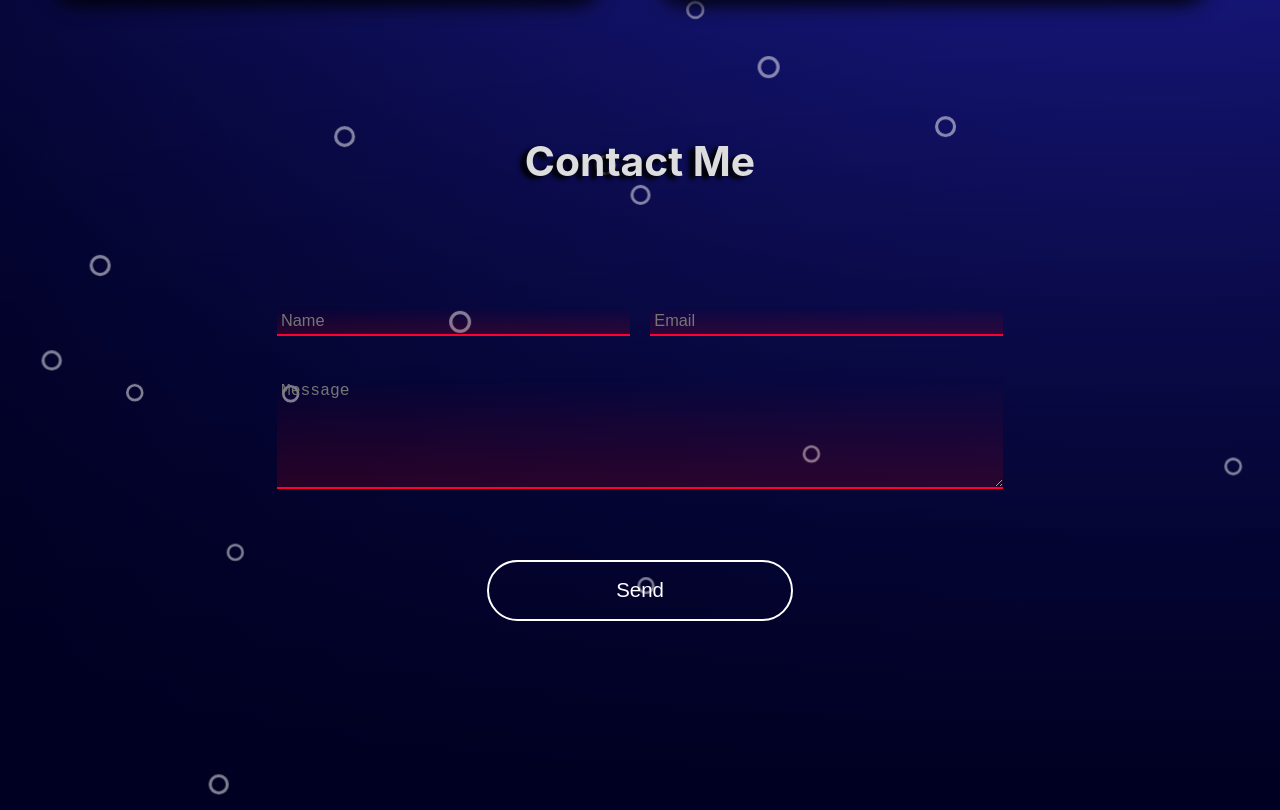
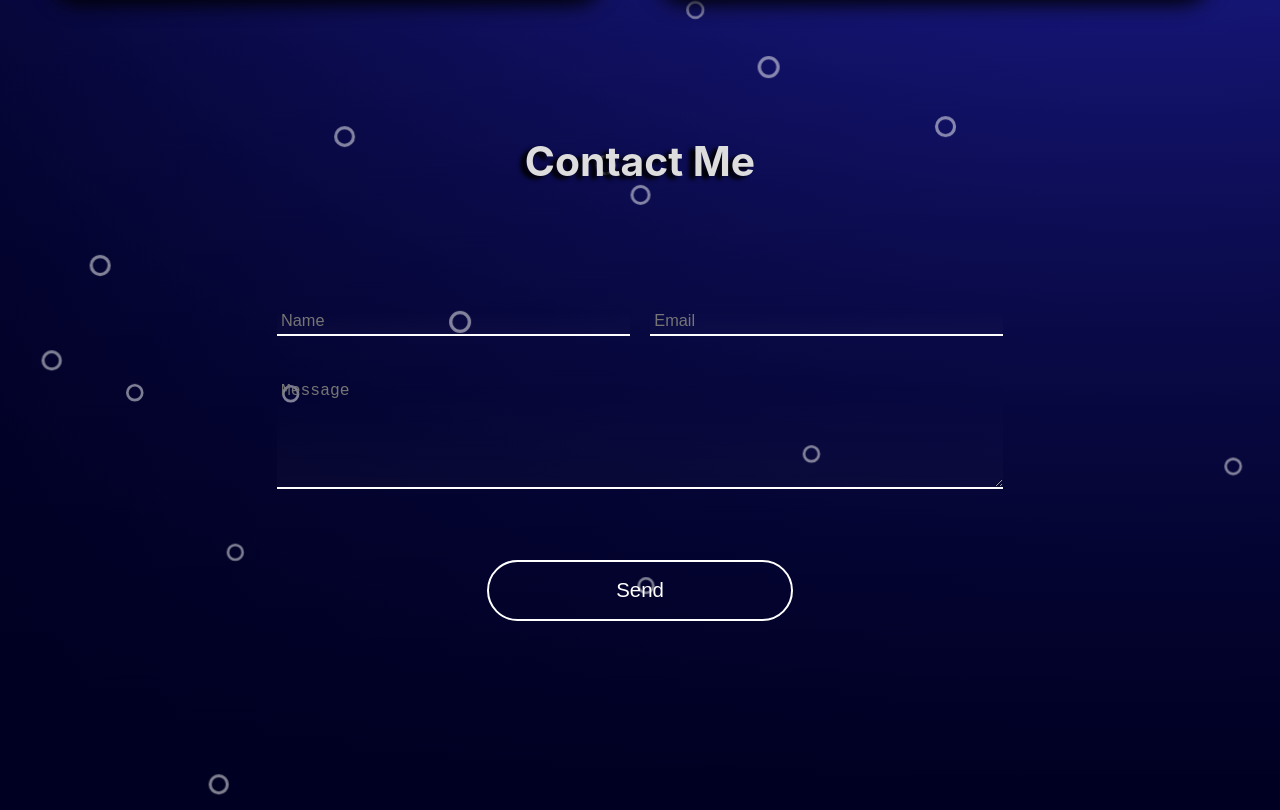
Before and after one commit to Faboid/portfolio, a React (Create React App) app: page / in a window 1280 px wide. Shown: the part 2024-2834 px from the top of the page. Built offline with nearby package versions, Linux system fonts and the light colour scheme; the HTML template or start-up script is replaced by a standard one.

Commit message:
Moved from styling with :invalid to .invalid to ensure the error style is only applied after an attempted submission.

```diff
--- a/src/components/FormInputField.css
+++ b/src/components/FormInputField.css
@@ -16,6 +16,10 @@
     transition: border-bottom 500ms;
 }
 
+.input-container.invalid {
+    border-bottom: 2px solid var(--input-error-text-color);
+}
+
 .input-field {
     outline: none;
     padding: 0.2rem;
@@ -28,11 +32,7 @@
     font-size: 80%;
 }
 
-.input-container:has(.input-field:invalid) {
-    border-bottom: 2px solid var(--input-error-text-color);
-}
-
-.input-field:invalid {
+.input-field.invalid {
     background: var(--input-field-invalid-bg);
 }
 
--- a/src/components/FormInputField.js
+++ b/src/components/FormInputField.js
@@ -7,6 +7,8 @@ export default function FormInputField({ name, type, placeholder, submissionAtte
     const [errorMessage, setErrorMessage] = useState("");
     const [hasValue, setHasValue] = useState(false);
     const labelClass = "input-label " + ((hasValue) ? "show" : "");
+    const fieldClass = "input-field " + ((errorMessage !== "") ? "invalid" : "");
+    const containerClass = "input-container " + ((errorMessage !== "") ? "invalid" : "");
 
     function CheckIfEmpty(e) {
         let status = e.target.value.length > 0;
@@ -52,11 +54,11 @@ export default function FormInputField({ name, type, placeholder, submissionAtte
     }
 
     const inputField = (multiline) ?
-        <textarea type={type} onInvalid={onInvalid} required={true} name={name} placeholder={placeholder} onChange={CheckIfEmpty} className='input-field'/> :
-        <input type={type} onInvalid={onInvalid} required={true} name={name} placeholder={placeholder} onChange={CheckIfEmpty} className='input-field'/>;
+        <textarea type={type} onInvalid={onInvalid} required={true} name={name} placeholder={placeholder} onChange={CheckIfEmpty} className={fieldClass}/> :
+        <input type={type} onInvalid={onInvalid} required={true} name={name} placeholder={placeholder} onChange={CheckIfEmpty} className={fieldClass}/>;
 
     return (
-        <div className='input-container'>
+        <div className={containerClass}>
             <label className={labelClass} htmlFor={name}>{placeholder}</label>
             {inputField}
             <Visible show={submissionAttempted && errorMessage !== ""}>
```
